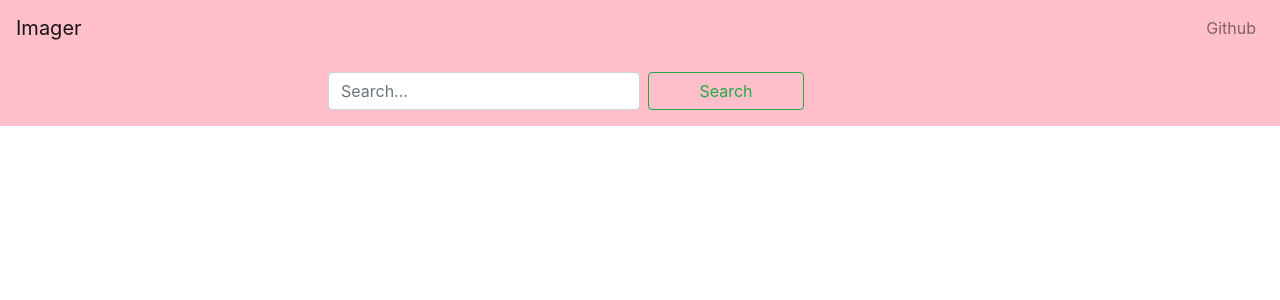
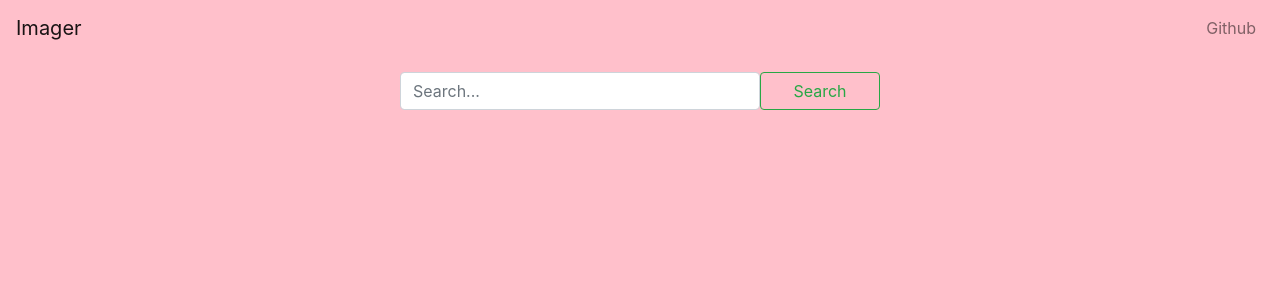
Before and after one commit to priamjain/Imager, a React (Create React App) app in the folder client/: page / in a window 1280 px wide. Shown: the top 300 px of the page. Built offline with nearby package versions, Linux system fonts and the light colour scheme.

Commit message:
Download icon added

```diff
--- a/client/src/App.css
+++ b/client/src/App.css
@@ -1,3 +1,4 @@
+
 .App{
 	background-color:pink;
 }
--- a/client/src/App.js
+++ b/client/src/App.js
@@ -7,7 +7,7 @@ function App() {
   return (
     <div className="App">
       <Header></Header>
-      <Main></Main>
+        <Main></Main>
     </div>
   );
 }
--- a/client/src/Components/ImageList/ImageList.js
+++ b/client/src/Components/ImageList/ImageList.js
@@ -1,4 +1,5 @@
 import React from 'react'
+import PhotoOptions from '../PhotoOptions/PhotoOptions'
 import {Card,CardGroup} from 'react-bootstrap'
 function ImageList(props) {
 	const borders = ['primary','secondary','success','danger','warning','info','dark','light']
@@ -7,17 +8,25 @@ function ImageList(props) {
 	{
 		allImages = props.images.map((image)=>{
 			return(
+				<div>
 					<Card
 					key={image.id}
-				className={"w-25 p-1 m-2"}
+					style={{width:'30em'}}
+					className={"p-1 m-2"}
 					border={borders[Math.floor(Math.random()*8)]}
 					>
 						<Card.Img src={image.urls.small} atl=""></Card.Img>
+						<Card.ImgOverlay className="d-flex flex-row justify-content-end">
+							<PhotoOptions></PhotoOptions>
+						</Card.ImgOverlay>
 					</Card>
+
+				</div>
 				)
 		})
 	}
 	return (
+
 		<CardGroup
 		className="d-flex flex-column align-items-center"
 		>
--- a/client/src/Components/Main/Main.js
+++ b/client/src/Components/Main/Main.js
@@ -26,7 +26,7 @@ class Main extends React.Component {
 
 	render(){
 		return (
-			<div id="main">
+			<div id="main" className="d-flex flex-column">
 				<Searchbar updateState={this.updateState} isLoading={this.state.isLoading}></Searchbar>
 				{this.state.isLoading?<Spinner animation='border'></Spinner>
 				:<ImageList images={this.state.searchResults.results}></ImageList>}
--- /dev/null
+++ b/client/src/Components/PhotoOptions/PhotoOptions.js
@@ -0,0 +1,12 @@
+import React from 'react'
+import {Button} from 'react-bootstrap'
+function PhotoOptions(props) {
+	return (
+		<div className="d-flex flex-column">
+			<Button variant="success rounded-0" >D</Button>
+			<Button variant="light rounded-0">L</Button>
+		</div>
+	)
+}
+
+export default PhotoOptions
--- a/client/src/Components/Searchbar/Searchbar.js
+++ b/client/src/Components/Searchbar/Searchbar.js
@@ -1,5 +1,7 @@
 import React,{useState} from 'react'
 import {Form,FormControl,Button} from 'react-bootstrap'
+import keys from '../../keys'
+
 function Searchbar(props) {
 	const [searchText, setsearchText] = useState("")
 	const handleSubmit = (e) =>{
@@ -10,7 +12,7 @@ function Searchbar(props) {
 			headers:
 			{
 				type:"application/json",
-				Authorization: 'Client-ID 9oMsiPLyzMga9QRquIGB3xLYL24WQrF7eMxHj2Ubh1E'
+				Authorization: `Client-ID ${keys.client_id}`
 			}
 
 		})
@@ -20,12 +22,12 @@ function Searchbar(props) {
 	}
 	return (
 		<div className="d-flex flex-row justify-content-center p-3">
-			<Form inline className="w-50" onSubmit={handleSubmit}>
-				<FormControl type="text" placeholder="Search..." className="mr-sm-2 w-50" onChange={(e)=>setsearchText(e.target.value)} value={searchText}></FormControl>
+			<Form inline style={{width:'30em'}} onSubmit={handleSubmit}>
+				<FormControl type="text" placeholder="Search..." className="w-75" onChange={(e)=>setsearchText(e.target.value)} value={searchText}></FormControl>
 				<Button type="submit" variant="outline-success" className="w-25">Search</Button>
 			</Form>
 		</div>
 	)
 }
 
-export default Searchbar
+export default Searchbar;
--- a/client/src/index.css
+++ b/client/src/index.css
@@ -1,4 +1,5 @@
 body {
+background-color: pink !important;
   margin: 0;
   font-family: -apple-system, BlinkMacSystemFont, 'Segoe UI', 'Roboto', 'Oxygen',
     'Ubuntu', 'Cantarell', 'Fira Sans', 'Droid Sans', 'Helvetica Neue',
--- a/client/src/index.js
+++ b/client/src/index.js
@@ -6,7 +6,7 @@ import * as serviceWorker from './serviceWorker';
 
 ReactDOM.render(
   <React.StrictMode>
-    <App />
+    	<App />
   </React.StrictMode>,
   document.getElementById('root')
 );
--- /dev/null
+++ b/client/src/keys.js
@@ -0,0 +1,3 @@
+module.exports = {
+	client_id: '9oMsiPLyzMga9QRquIGB3xLYL24WQrF7eMxHj2Ubh1E'
+}
```
Also changed, not shown: client/src/Components/PhotoOptions/download.png (added), 1 other file (tests, documents, lock files or other folders). Lines whose indentation alone changed are shown as unchanged.
